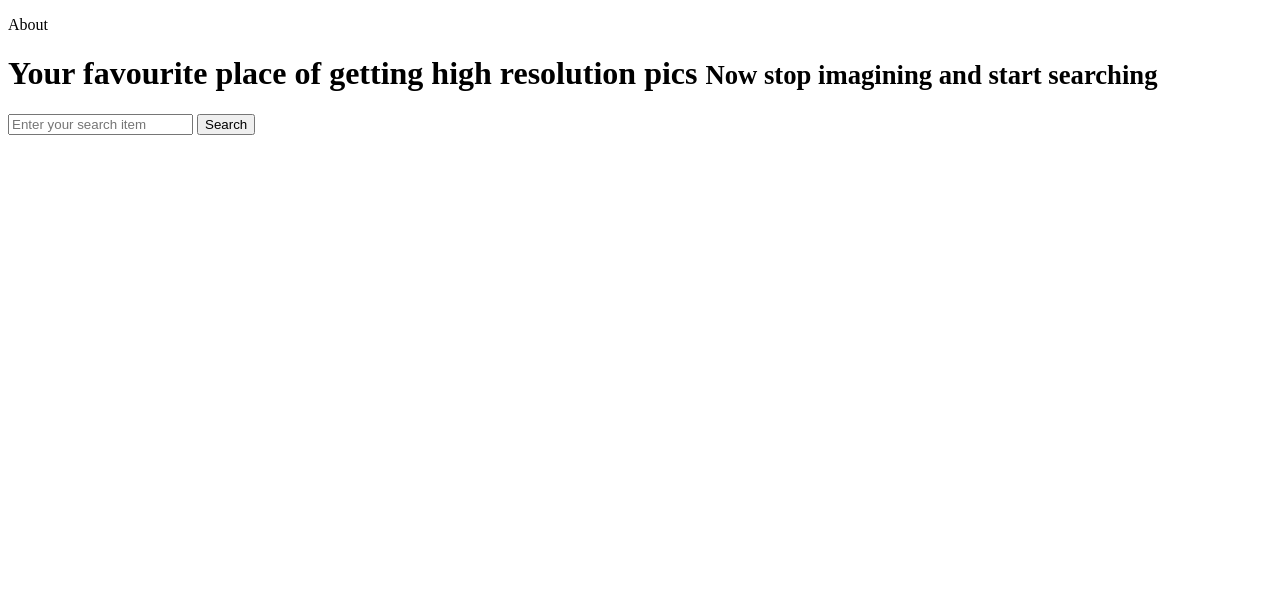
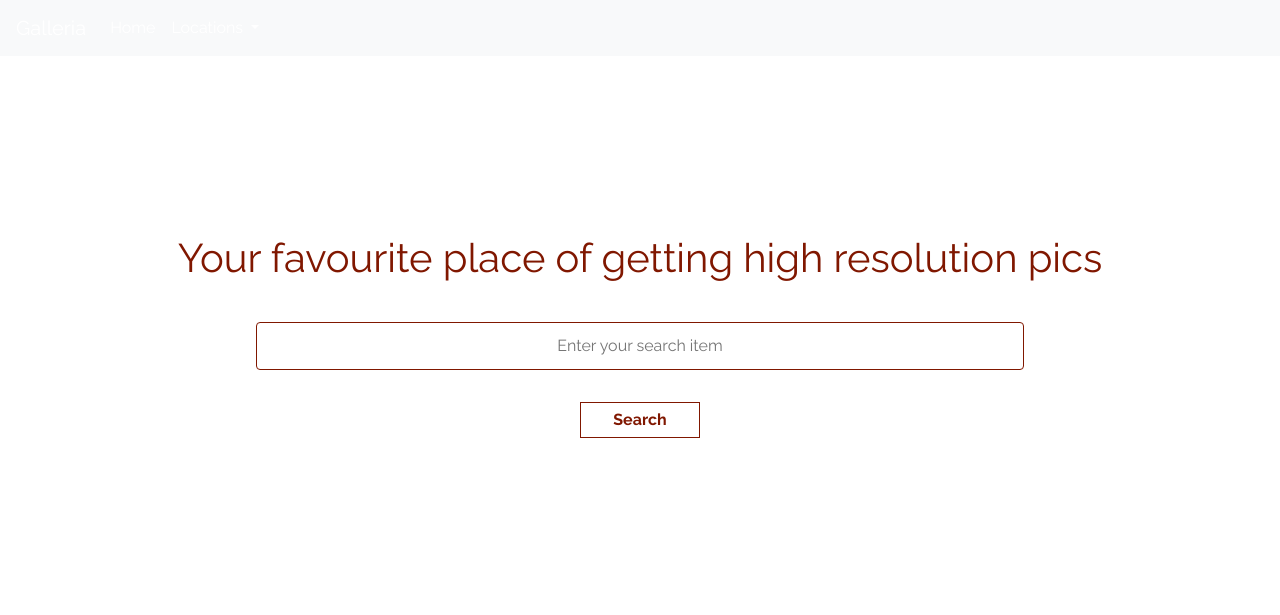
Before and after one commit to SheilaBirgen/django1-ip, a Django app: page / in a window 1280 px wide. Shown: the top 615 px of the page. Run offline with Django 3.2, Linux system fonts and the light colour scheme; some libraries are stand-ins or nearby versions.

Commit message:
add a nvbar and included it to base,html -add setup and installation process and technologies used to readme.md

```diff
--- /dev/null
+++ b/personal/static/css/main.css
@@ -0,0 +1,101 @@
+@import url("https://fonts.googleapis.com/css?family=Raleway:400,700&display=swap");
+
+* {
+  margin: 0;
+  padding: 0;
+  box-sizing: border-box;
+}
+
+body {
+  font-family: "Raleway";
+}
+
+/* Header styles */
+header {
+  background: linear-gradient(
+      rgba(247, 209, 200, 0.7),
+      rgba(247, 209, 200, 0.7)
+    ),
+}
+
+/* Nav bar styles */
+nav {
+  background: #f7d1c8;
+}
+.nav-bar {
+  display: flex;
+  justify-content: space-between;
+  align-items: center;
+  width: 80%;
+  margin: 0 auto;
+  padding: 0.5% 0;
+}
+
+.nav-bar p {
+  text-transform: uppercase;
+  font-weight: bolder;
+  color: #801700;
+}
+
+/* Header text */
+.sub {
+  display: block;
+}
+
+.header-content {
+  display: flex;
+  justify-content: center;
+  align-items: center;
+  flex-direction: column;
+  height: 70vh;
+  text-align: center;
+  color: #801700;
+}
+
+/* Search Form */
+form {
+  width: 60%;
+}
+input[type="text"] {
+  padding: 0.7rem;
+  border-radius: 4px;
+  border: 1px solid #801700;
+  display: block;
+  width: 100%;
+  margin-top: 2rem;
+  text-align: center;
+}
+
+input[type="submit"] {
+  padding: 0.3rem 2rem;
+  margin-top: 2rem;
+  cursor: pointer;
+  background: transparent;
+  color: #801700;
+  font-weight: bolder;
+  border: 1px solid #801700;
+}
+
+
+/* Images Styles */
+.display {
+  display: flex;
+  flex-direction: row;
+  justify-content: center;
+  flex-wrap: wrap;
+  /* width: 80%; */
+  margin: 0 auto;
+
+}
+#images {
+  display: block;
+  padding: 1rem;
+  border: 5px solid #fff;
+  border-radius: 5px;
+  box-shadow: -1px 1px 10px #d3d3d3;
+  margin: 1rem;
+}
+
+.modal-dialog {
+  width: 600px;
+}
--- a/personal/templates/landing/base.html
+++ b/personal/templates/landing/base.html
@@ -3,32 +3,30 @@
 <html>
 <head>
   <meta charset="utf-8">
+  <link rel="stylesheet" href="https://stackpath.bootstrapcdn.com/bootstrap/4.4.1/css/bootstrap.min.css" integrity="sha384-Vkoo8x4CGsO3+Hhxv8T/Q5PaXtkKtu6ug5TOeNV6gBiFeWPGFN9MuhOf23Q9Ifjh" crossorigin="anonymous">
+  <link rel="stylesheet" href="{% static 'css/main.css' %}" />
   {% if title %}
   <title>{{title}}</title>
   {% else %}
-  <title> allery </title>
+  <title> Gallery </title>
   {% endif %}
 
 </head>
 <body>
     <header>
-        <nav>
-          <div class="nav-bar">
-          <div class="logo"></div>
-            <a href="{%url "Index"%}"
-
-            /></a>
-          </div>
-          <p>About</p>
-        </div>
-        </nav>
+        {% include "navbar.html" %}
         <div class="header-content">
-        <h1>Your favourite place of getting high resolution pics <span class="sub"><small>Now stop imagining and start searching</small></span></h1>
+        <h1>Your favourite place of getting high resolution pics </h1>
         <form action="{% url 'search_results' %}" role="search">
           <input type="text" placeholder="Enter your search item">
           <input type="submit" value="Search">
         </form>
       </div>
-        </header>
+    </header>
+
+    <script src="https://code.jquery.com/jquery-3.4.1.slim.min.js" integrity="sha384-J6qa4849blE2+poT4WnyKhv5vZF5SrPo0iEjwBvKU7imGFAV0wwj1yYfoRSJoZ+n" crossorigin="anonymous"></script>
+    <script src="https://cdn.jsdelivr.net/npm/popper.js@1.16.0/dist/umd/popper.min.js" integrity="sha384-Q6E9RHvbIyZFJoft+2mJbHaEWldlvI9IOYy5n3zV9zzTtmI3UksdQRVvoxMfooAo" crossorigin="anonymous"></script>
+    <script src="https://stackpath.bootstrapcdn.com/bootstrap/4.4.1/js/bootstrap.min.js" integrity="sha384-wfSDF2E50Y2D1uUdj0O3uMBJnjuUD4Ih7YwaYd1iqfktj0Uod8GCExl3Og8ifwB6" crossorigin="anonymous"></script>
+
 </body>
 </html>
--- /dev/null
+++ b/personal/templates/navbar.html
@@ -0,0 +1,22 @@
+<nav class="navbar navbar-expand-lg navbar-light bg-light">
+    <a class="navbar-brand text-white" href="#">Galleria</a>
+    <button class="navbar-toggler" type="button" data-toggle="collapse" data-target="#navbarNavDropdown"
+        aria-controls="navbarNavDropdown" aria-expanded="false" aria-label="Toggle navigation">
+        <span class="navbar-toggler-icon"></span>
+    </button>
+    <div class="collapse navbar-collapse" id="navbarNavDropdown">
+        <ul class="navbar-nav">
+            <li class="nav-item active">
+                <a class="nav-link text-white" href="{% url 'index' %}">Home<span class="sr-only">(current)</span></a>
+            </li>
+            </li>
+            <li class="nav-item dropdown">
+                <a class="nav-link dropdown-toggle text-white" href="#" id="navbarDropdownMenuLink" role="button"
+                    data-toggle="dropdown" aria-haspopup="true" aria-expanded="false">
+                    Locations
+                </a>
+
+            </li>
+        </ul>
+    </div>
+</nav>
--- a/personal/views.py
+++ b/personal/views.py
@@ -1,6 +1,6 @@
 from django.shortcuts import render
 from .models import Image,Categories,Location
-from django.http import HttpResponse
+from django.views.generic import TemplateView, ListView
 
 
 # Create your views here.
```
Also changed, not shown: Readme.md.
